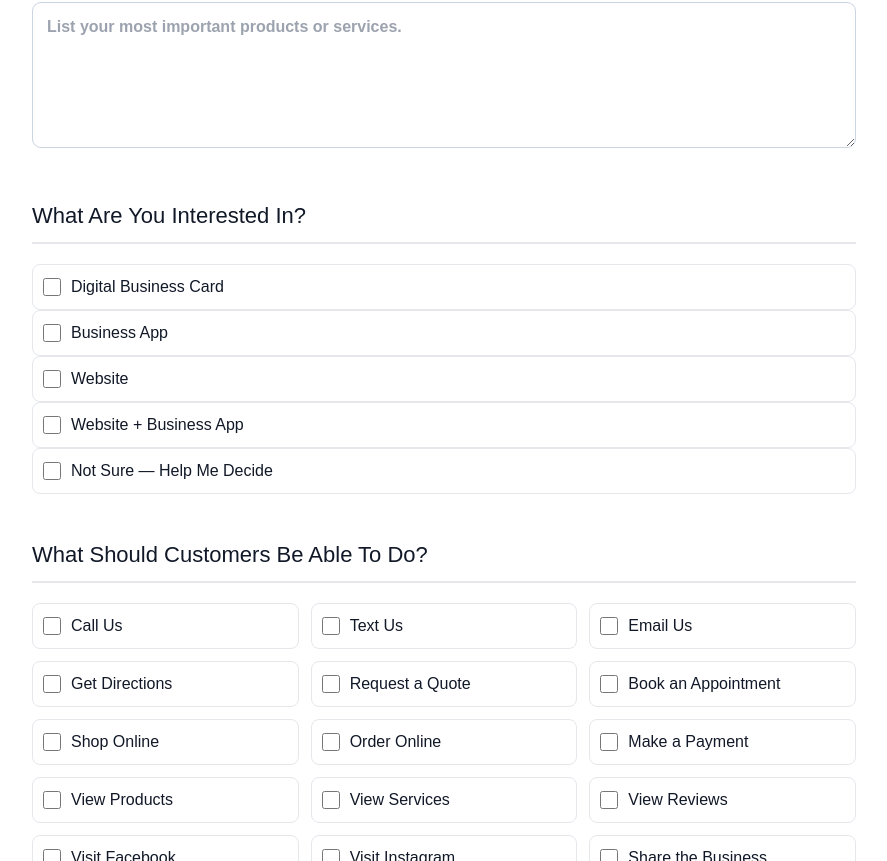
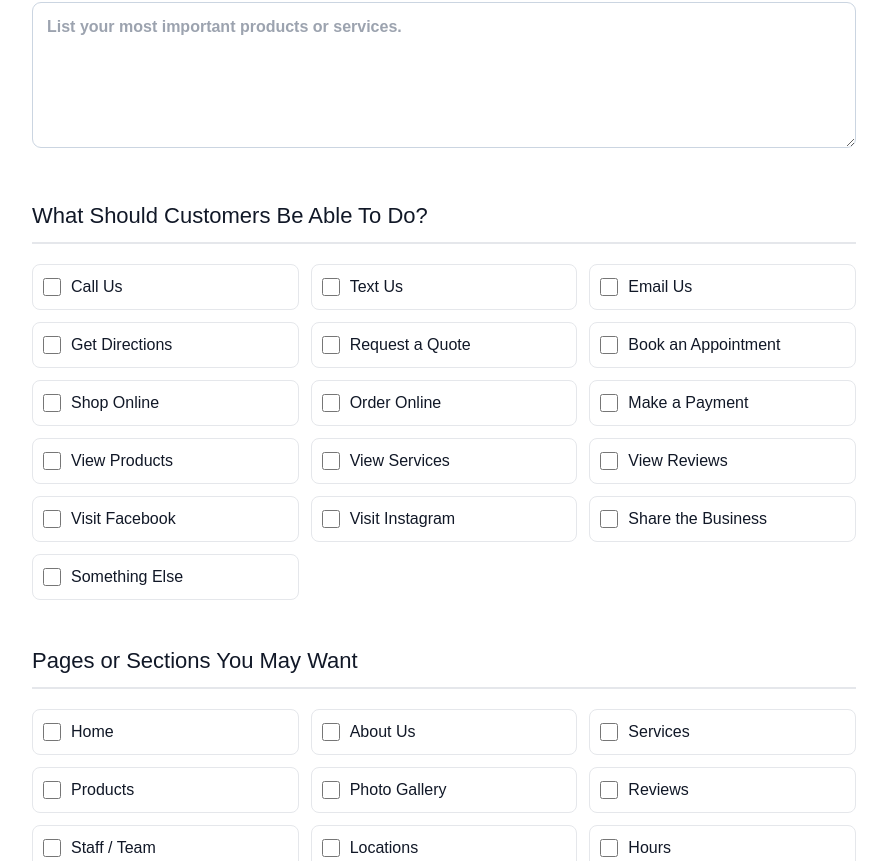
Before and after one commit to myapptly/apptly-website, a Next.js app: page /start-your-project in a window 1280 px wide. Shown: the part 1719-2580 px from the top of the page, without its empty margins (196-1083 px from the left). Built offline with nearby package versions, Linux system fonts and the light colour scheme.

Commit message:
Remove interest selection section from page
Removed the section asking users about their interests.

```diff
--- a/app/start-your-project/page.tsx
+++ b/app/start-your-project/page.tsx
@@ -81,14 +81,6 @@ export default function StartYourProjectPage() {
               label="What are your main products or services?"
               placeholder="List your most important products or services."
             />
-          </Section>
-
-          <Section title="What Are You Interested In?">
-            <Check label="Digital Business Card" />
-            <Check label="Business App" />
-            <Check label="Website" />
-            <Check label="Website + Business App" />
-            <Check label="Not Sure — Help Me Decide" />
           </Section>
 
           <Section title="What Should Customers Be Able To Do?">
```
